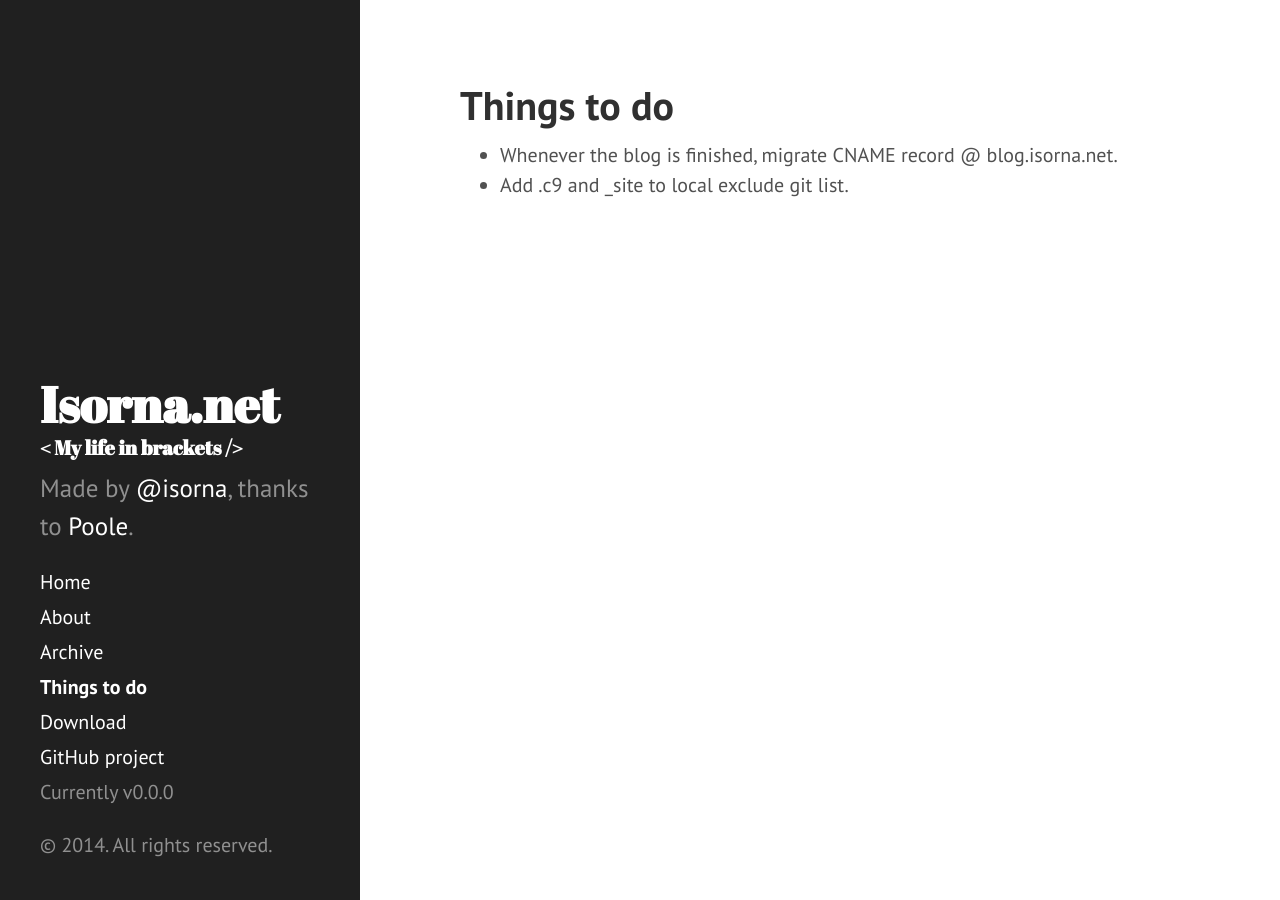
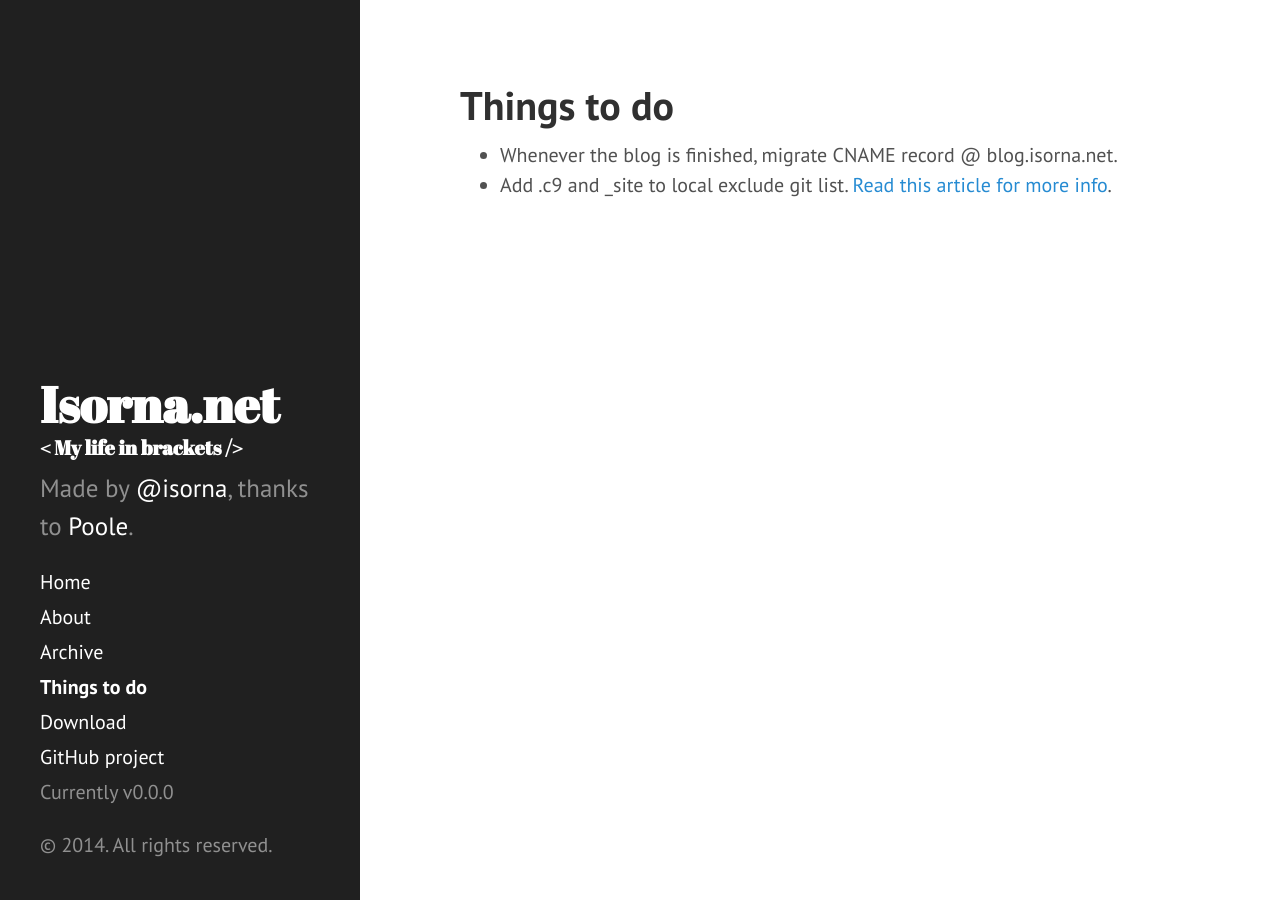
Before and after one commit to isorna/isorna.github.io, a Jekyll site: the page built from todo.md, in a window 1280 px wide. Built offline with Jekyll 4.4.1, drawn with Linux system fonts in a browser that asks for light colours; Markdown is read by kramdown in place of the engine named in the settings.

Commit message:
Added reference link

```diff
--- a/todo.md
+++ b/todo.md
@@ -4,4 +4,4 @@ title: Things to do
 ---
 
 * Whenever the blog is finished, migrate CNAME record @ blog.isorna.net.
-* Add .c9 and _site to local exclude git list.
+* Add .c9 and _site to local exclude git list. [Read this article for more info](https://help.github.com/articles/ignoring-files/).
```
